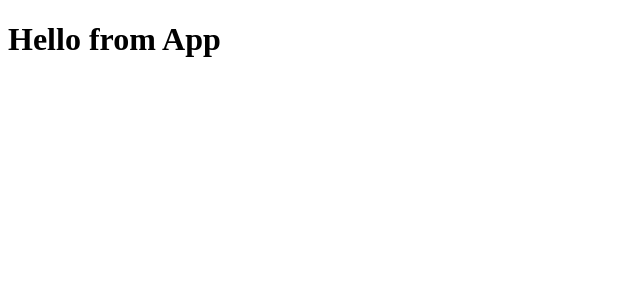
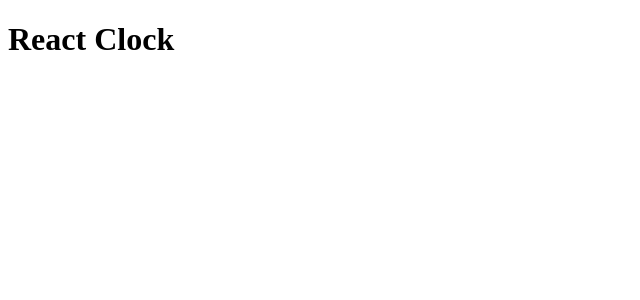
Before and after one commit to ObiBaratt/react-clock, a React (Create React App) app: page / in a window 1280 px wide. Shown: the top 300 px of the page, without its empty margins (0-640 px from the left). Built offline with nearby package versions, Linux system fonts and the light colour scheme.

Commit message:
Update to React v18

```diff
--- a/src/App.js
+++ b/src/App.js
@@ -1,6 +1,6 @@
 function App() {
   return (
-    <h1>Hello from App</h1>
+    <h1>React Clock</h1>
   );
 }
 
--- a/src/index.js
+++ b/src/index.js
@@ -1,11 +1,13 @@
 import React from 'react';
-import ReactDOM from 'react-dom';
+import { createRoot } from 'react-dom/client';
 import './index.css';
 import App from './App';
 
-ReactDOM.render(
+const container = document.getElementById('root');
+const root = createRoot(container);
+
+root.render(
   <React.StrictMode>
     <App />
   </React.StrictMode>,
-  document.getElementById('root')
 );
```
